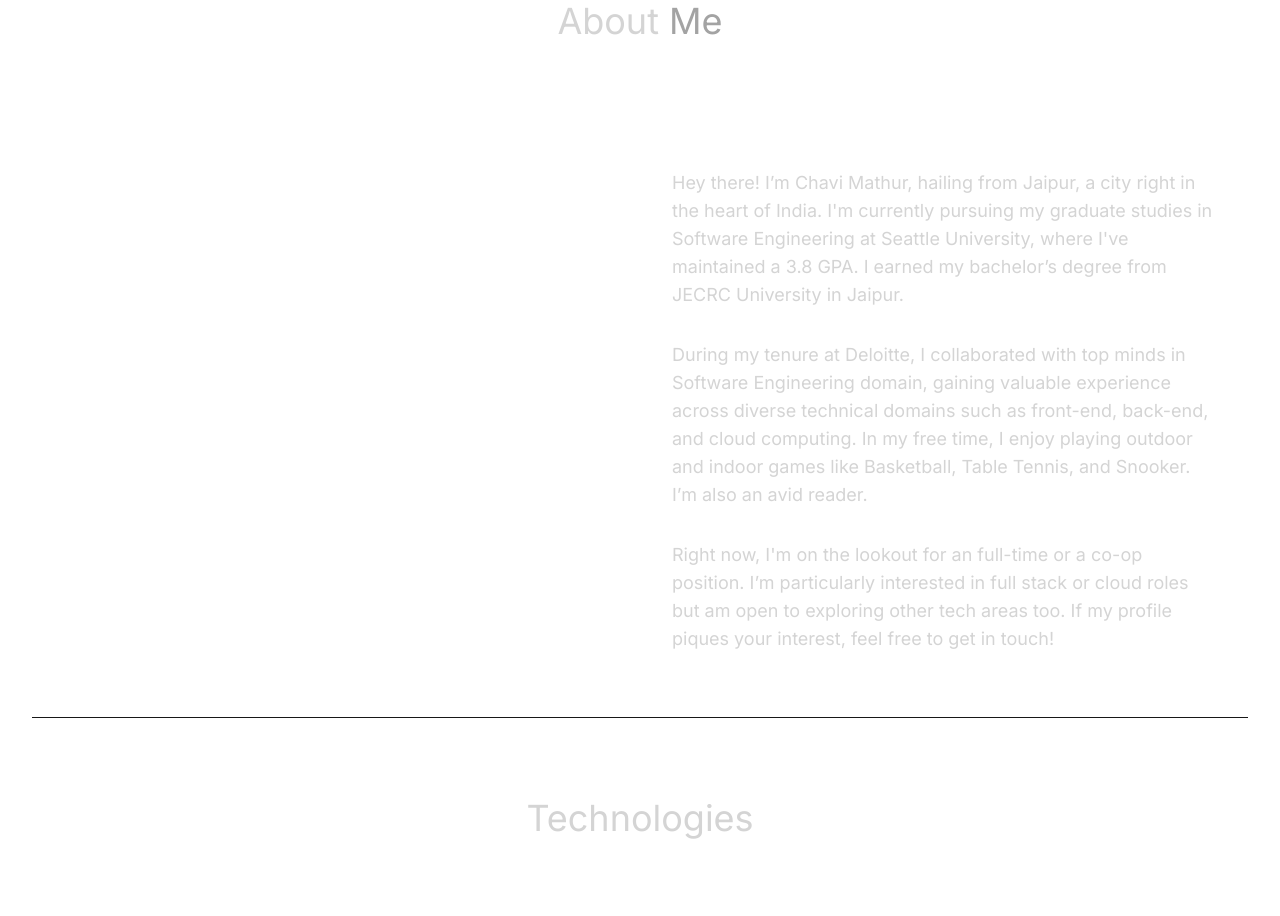
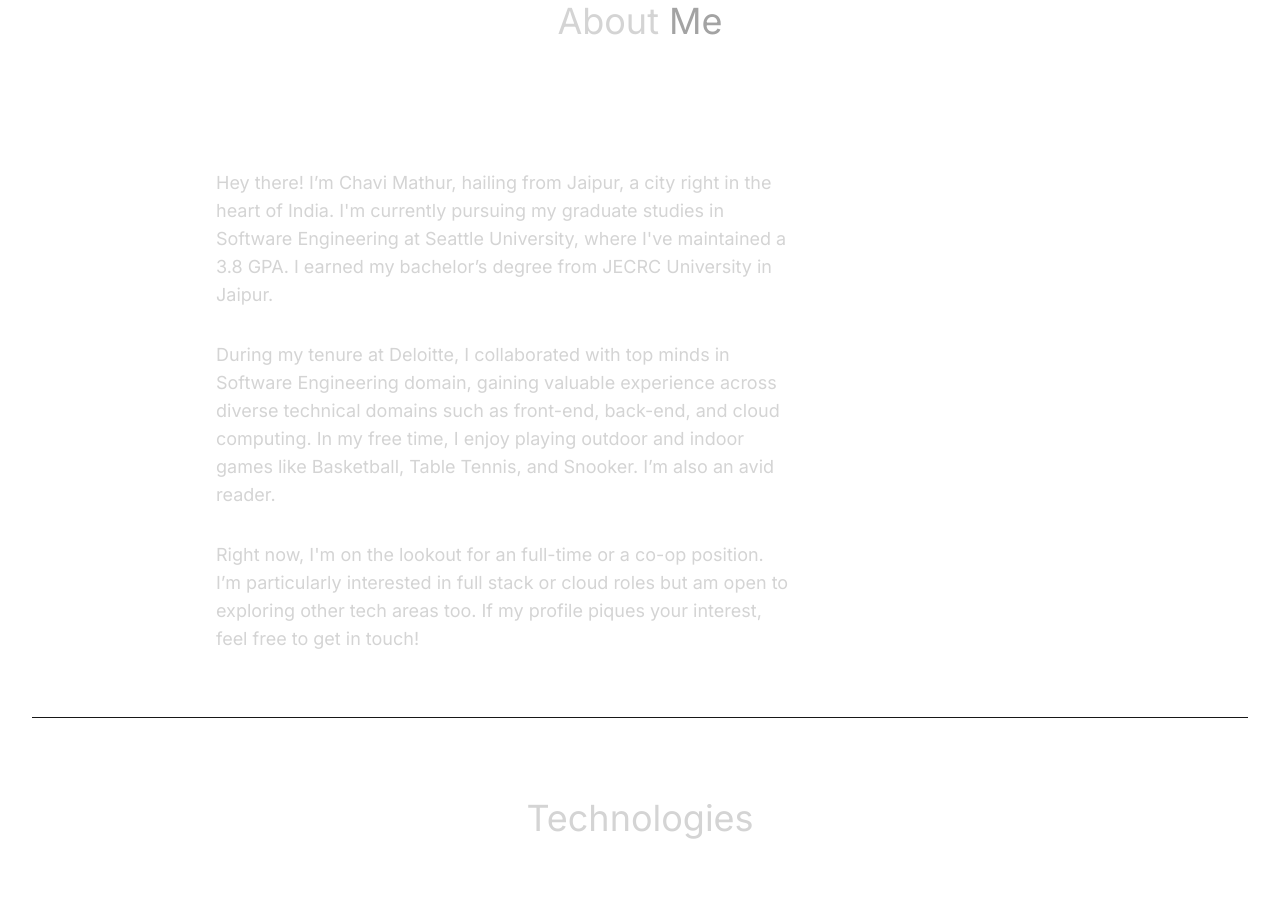
Before and after one commit to cmathur13/react-portfolio, a React (Vite) app: page / in a window 1280 px wide. Shown: the part 940-1856 px from the top of the page. Built offline with nearby package versions, Linux system fonts and the light colour scheme.

Commit message:
final commit

```diff
--- a/src/components/About.jsx
+++ b/src/components/About.jsx
@@ -1,5 +1,36 @@
+// import React from "react";
+// import aboutImg from "../assets/about-me3.jpg";
+// import { ABOUT_TEXT } from "../constants";
+
+// const About = () => {
+//   return (
+//     <div className="border-b border-neutral-900 pb-4">
+//       <h2 className="my-20 text-center text-4xl">
+//         About <span className="text-neutral-400">Me</span>
+//       </h2>
+//       <div className="flex flex-wrap">
+//         <div className="w-full lg:w-1/2 lg:p-8">
+//           <div className="flex items-center justify-center">
+//             {/* <img src={aboutImg} alt="about" className="w-full lg:w-2/3" /> */}
+//           </div>
+//         </div>
+//         <div className="w-full lg:w-1/2 lg:p-8">
+//           <div className="flex justify-center lg:justify-start flex-col">
+//             {ABOUT_TEXT.split("\n\n").map((paragraph, index) => (
+//               <p key={index} className="my-2 max-w-xl py-2 text-lg">
+//                 {paragraph}
+//               </p>
+//             ))}
+//           </div>
+//         </div>
+//       </div>
+//     </div>
+//   );
+// };
+
+// export default About;
+
 import React from "react";
-import aboutImg from "../assets/about-me3.jpg";
 import { ABOUT_TEXT } from "../constants";
 
 const About = () => {
@@ -8,14 +39,9 @@
       <h2 className="my-20 text-center text-4xl">
         About <span className="text-neutral-400">Me</span>
       </h2>
-      <div className="flex flex-wrap">
-        <div className="w-full lg:w-1/2 lg:p-8">
-          <div className="flex items-center justify-center">
-            {/* <img src={aboutImg} alt="about" className="w-full lg:w-2/3" /> */}
-          </div>
-        </div>
-        <div className="w-full lg:w-1/2 lg:p-8">
-          <div className="flex justify-center lg:justify-start flex-col">
+      <div className="flex justify-center items-center flex-col lg:flex-row lg:justify-around">
+        <div className="w-full lg:w-3/4 p-8">
+          <div className="flex justify-center flex-col items-center text-center lg:items-start lg:text-left">
             {ABOUT_TEXT.split("\n\n").map((paragraph, index) => (
               <p key={index} className="my-2 max-w-xl py-2 text-lg">
                 {paragraph}
```
